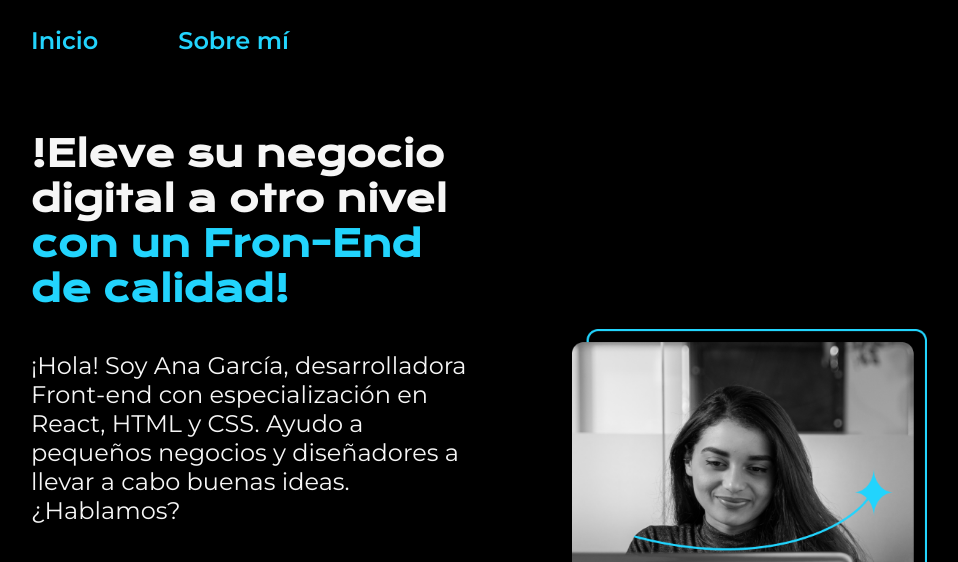
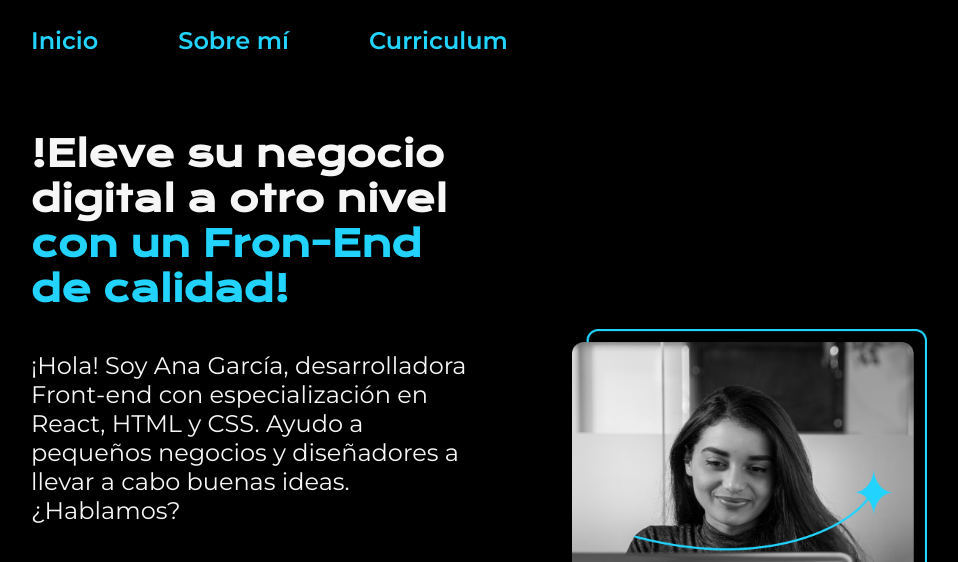
Before and after one commit to jorge2101719/portafolio-ana-garcia, a plain HTML site: page index.html in a window 1280 px wide. Shown: the top 562 px of the page, without its empty margins (161-1119 px from the left). Drawn offline with nearby package versions, Linux system fonts and the light colour scheme.

Commit message:
corrección del navegador en index

```diff
--- a/index.html
+++ b/index.html
@@ -11,7 +11,7 @@
         <nav class="header__menu">
             <a class="header__menu__link" href="index.html">Inicio</a>
             <a class="header__menu__link" href="about.html">Sobre mí</a>
-            <!--<a class="header__menu__link" href="curriculum.html">Curriculum</a>-->
+            <a class="header__menu__link" href="curriculum.html">Curriculum</a>
         </nav>
     </header>
 
```
